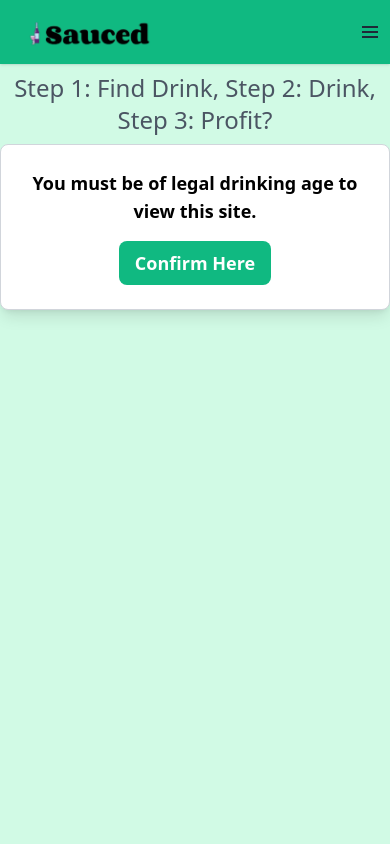
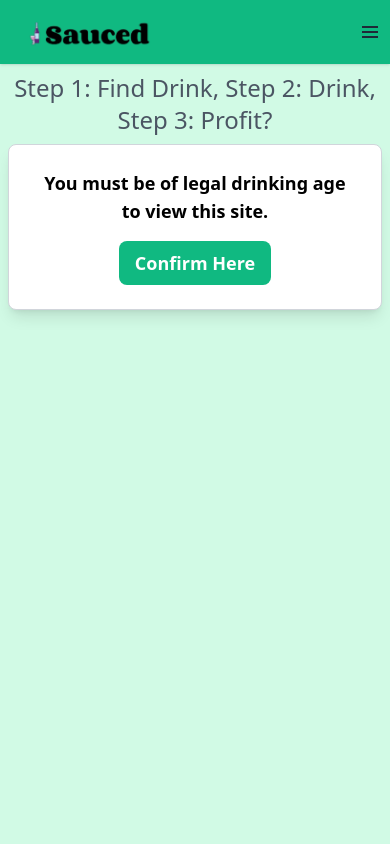
Before and after one commit to EvilGenius13/sauced, a React (Create React App) app: page /#/ in a window 390 px wide. Shown: the top 844 px of the page. Built offline with nearby package versions, Linux system fonts and the light colour scheme.

Commit message:
grid changes

```diff
--- a/src/components/DrinkList/DrinkList.js
+++ b/src/components/DrinkList/DrinkList.js
@@ -29,7 +29,7 @@ const DrinkList = () => {
   }, [dropdownChoice]);
 
   return (
-    <div className="bg-emerald-100 min-h-screen">
+    <div className="bg-emerald-100 min-h-screen mx-2">
       {dropdownChoice === 'Age Verification' ? (
         <div className="flex justify-center items-center w-full h-full">
           <div className="p-6 rounded-lg bg-white border border-gray-300 text-center text-lg font-semibold shadow-lg">
@@ -61,7 +61,7 @@ const DrinkList = () => {
               drinks.map((drink) => (
                 <Link to={`/drink/${drink.idDrink}`} key={drink.idDrink} state={drink} aria-label={drink.strDrink}>
                   <div className="max-w-md rounded-lg overflow-hidden shadow-lg border border-gray-300 hover:border-emerald-500 transform transition duration-300 hover:scale-105 hover:-translate-y-2">
-                    <img className="w-full h-60 object-cover" src={drink.strDrinkThumb} alt={drink.strDrink} />
+                    <img className="w-full " src={drink.strDrinkThumb} alt={drink.strDrink} />
                     <div className="px-4 py-4 bg-emerald-500">
                       <div className="font-bold text-lg text-black truncate mb-2">{drink.strDrink}</div>
                     </div>
--- a/src/components/Search/Search.js
+++ b/src/components/Search/Search.js
@@ -47,7 +47,7 @@ const Search = () => {
           No drinks with that name.
         </p>
       ) : (
-        <div className="grid grid-cols-1 sm:grid-cols-2 md:grid-cols-3 lg:grid-cols-4 gap-4 mt-2">
+        <div className="grid grid-cols-1 sm:grid-cols-2 md:grid-cols-3 lg:grid-cols-4 gap-6">
           {loading ? (
             <p></p>
           ) : (
```
